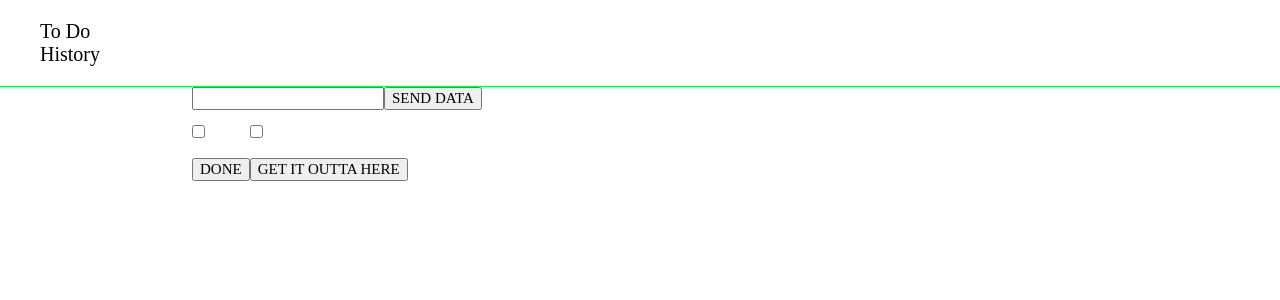
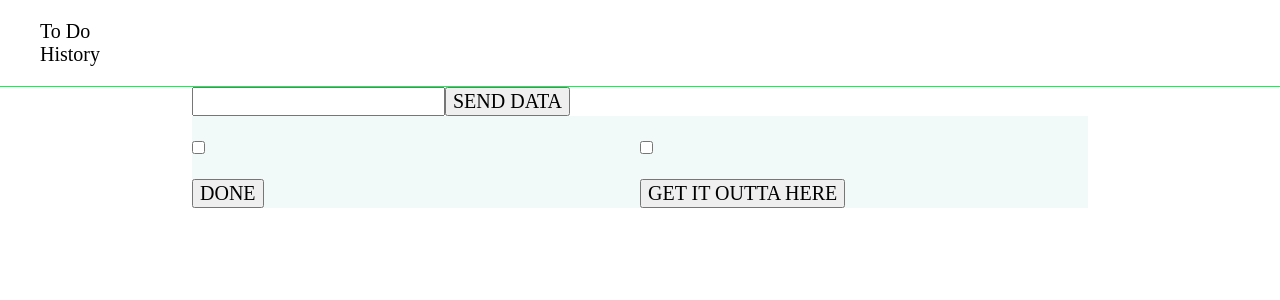
Before and after one commit to iQuixotic/todos_SERN, a React (Create React App) app in the folder client/: page / in a window 1280 px wide. Shown: the top 300 px of the page. Built offline with nearby package versions, Linux system fonts and the light colour scheme; no server answers.

Commit message:
separating two lists

```diff
--- a/client/src/containers/pgs/main/style.css
+++ b/client/src/containers/pgs/main/style.css
@@ -4,10 +4,11 @@
 }
 
 .main-pg {
-    font-size: 1.5rem;
+    font-size: 2rem;
 }
 
 .flex {
+    background: rgb(241, 250, 249);
     display: flex;
 }
 .completed {
@@ -16,9 +17,11 @@
 }
 
 .left-col {
+    width: 50%;
     color: blue;
 }
 
 .right-col {
+    width: 50%;
     color: purple;
 }
```
